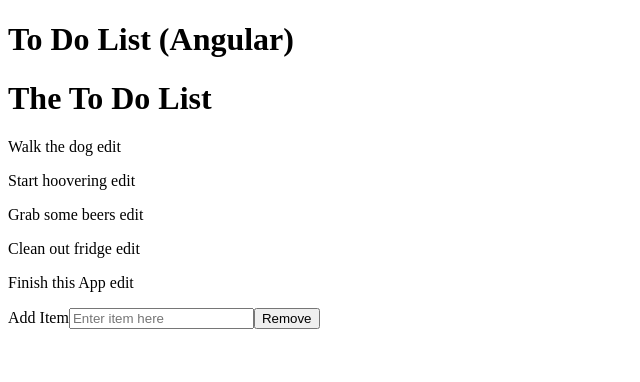
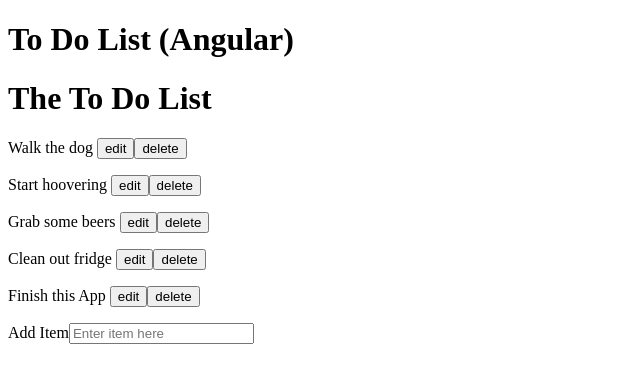
Before and after one commit to Reikon95/angular-to-do-app, an Angular app: page / in a window 1280 px wide. Shown: the top 382 px of the page, without its empty margins (0-640 px from the left). Built offline with nearby package versions, Linux system fonts and the light colour scheme.

Commit message:
delete function works

```diff
--- a/src/app/todo-table/todo-table.component.html
+++ b/src/app/todo-table/todo-table.component.html
@@ -1,7 +1,10 @@
 <h1>The To Do List</h1>
 
 <div class="to-do-item" *ngFor="let todo of todos">
-  <p>{{ todo.title }} <span>edit</span></p>
+  <p>
+    {{ todo.title }} <button>edit</button
+    ><button (click)="deleteToDo(todo.id)">delete</button>
+  </p>
 </div>
 <span>Add Item</span>
 
@@ -11,4 +14,3 @@
   [(ngModel)]="toDoTitle"
   (keyup.enter)="addToDo()"
 />
-<button (click)="removeToDo()">Remove</button>
--- a/src/app/todo-table/todo-table.component.ts
+++ b/src/app/todo-table/todo-table.component.ts
@@ -1,16 +1,15 @@
 import { Component, OnInit } from '@angular/core';
-import { FormBuilder } from '@angular/forms';
-import { FormsModule } from '@angular/forms';
+
 @Component({
   selector: 'app-todo-table',
   templateUrl: './todo-table.component.html',
   styleUrls: ['./todo-table.component.scss'],
 })
 export class TodoTableComponent implements OnInit {
-  todos: object[];
+  todos: Array<any>;
   additionalToDo: any;
   toDoTitle: string;
-  toDoId: number;
+  toDoId: any;
   constructor() {}
   ngOnInit(): void {
     this.toDoTitle = '';
@@ -48,8 +47,18 @@
       },
     ];
   }
-  public removeToDo() {
+  public deleteToDo(selected: number): void {
+    console.log(selected);
     console.log(this.todos);
+    console.log(this.todos[0].id);
+    console.log(
+      this.todos.filter((todo) => {
+        return todo.id !== selected;
+      })
+    );
+    this.todos = this.todos.filter((todo) => {
+      return todo.id !== selected;
+    });
   }
   public addToDo(): void {
     this.todos.push({
```
